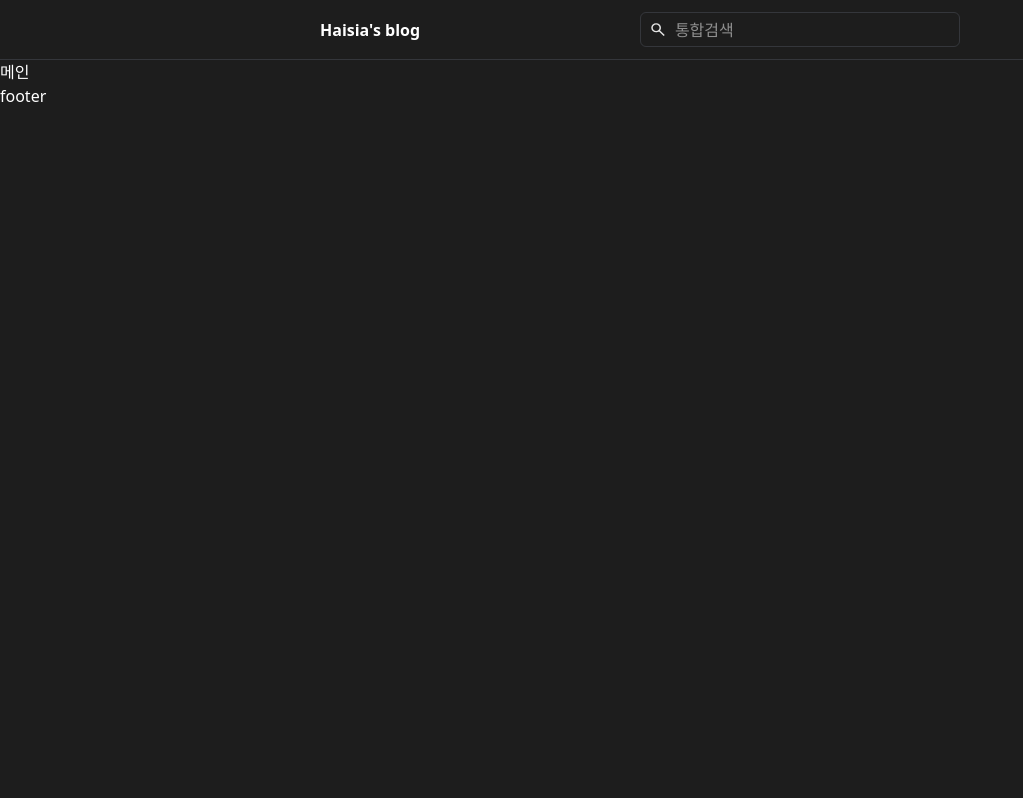
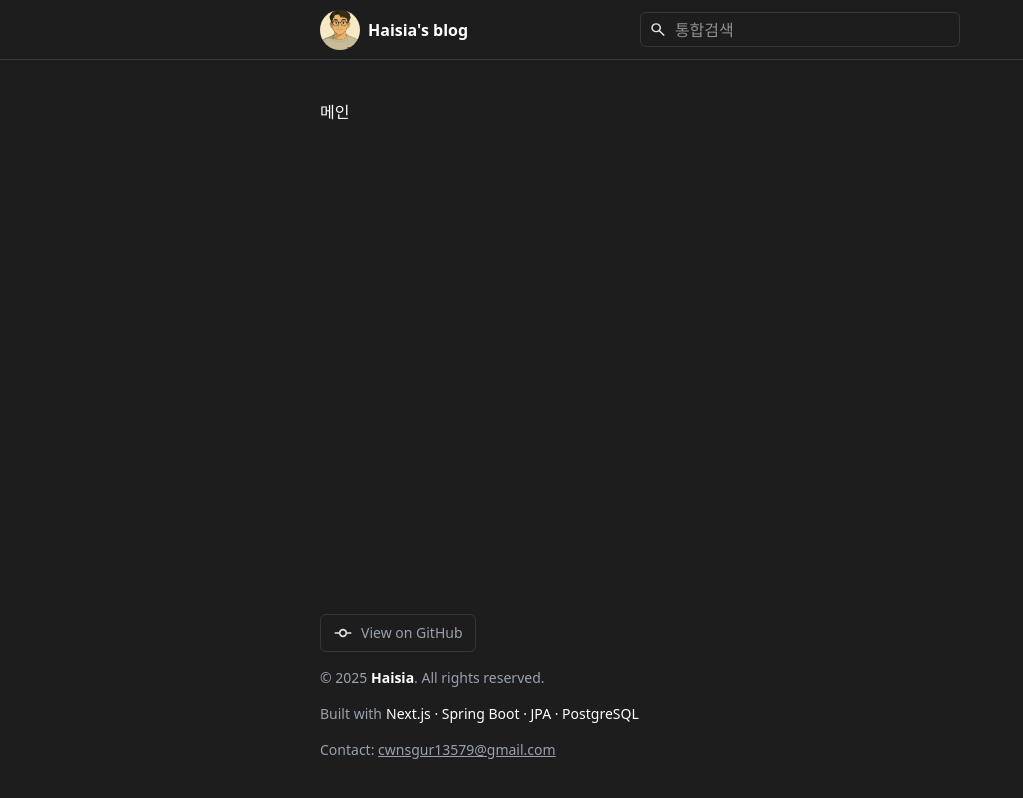
Before and after one commit to Haisia/project-blog-next, a Next.js app: page / in a window 1280 px wide. Shown: the whole page, without its empty margins (0-1023 px from the left). Built offline with nearby package versions, Linux system fonts and the light colour scheme.

Commit message:
신규: #2 루트 레이아웃 구현

```diff
--- a/src/app/layout.tsx
+++ b/src/app/layout.tsx
@@ -2,6 +2,8 @@ import type {Metadata} from "next";
 import "./globals.css";
 import SearchBar from "@/components/SearchBar";
 import Link from "next/link";
+import {ReactNode} from "react";
+import Image from "next/image";
 
 export const metadata: Metadata = {
   title: "Create Next App",
@@ -12,13 +14,13 @@ export default function RootLayout(
   {
     children,
   }: Readonly<{
-    children: React.ReactNode;
+    children: ReactNode;
   }>) {
   return (
     <html lang="en">
-      <body className={"bg-myblack text-white"}>
+      <body className={"bg-myblack text-white min-h-screen flex flex-col"}>
         <Header/>
-        <div>{children}</div>
+        <Main>{children}</Main>
         <Footer/>
       </body>
     </html>
@@ -26,21 +28,80 @@ export default function RootLayout(
 }
 
 const Header = () => {
-
   return (
     <header className="border-b border-gray-500/30 flex items-center py-3 px-80 justify-between h-15">
-      <div className="font-bold">
-        <Link href={"/"}>Haisia&#39;s blog</Link>
+      <div className="font-bold flex items-center gap-2">
+        <div className="relative w-10 h-10 rounded-full overflow-hidden">
+          <Image
+            src="/icons/myprofile_ghibli.png"
+            alt="MyProfile image"
+            className="object-cover"
+            fill
+          />
+        </div>
+        <Link href="/">Haisia&#39;s blog</Link>
       </div>
       <SearchBar/>
     </header>
   );
 };
 
-const Footer = () => {
+const Main = ({children}: { children: ReactNode }) => {
   return (
     <>
-      <footer>footer</footer>
+      <div className={"flex-1 p-80 py-10"}>
+        {children}
+      </div>
     </>
   )
 }
+
+const Footer = () => {
+  return (
+    <footer className="p-80 py-10 text-sm text-gray-400 space-y-4">
+      <ViewOnGitHub/>
+      <ProjectInfo/>
+    </footer>
+  );
+};
+
+const ViewOnGitHub = () => {
+  return (
+    <a
+      className="border border-gray-500/30 rounded-md inline-flex items-center gap-2 px-3 py-2 hover:border-white transition-colors"
+      href="https://github.com/Haisia/project-blog-next"
+      target="_blank"
+      rel="noopener noreferrer"
+    >
+      <div className="relative w-5 h-5">
+        <Image
+          src="/icons/commit.svg"
+          alt="View on GitHub"
+          fill
+          className="object-contain"
+        />
+      </div>
+      <span>View on GitHub</span>
+    </a>
+  );
+};
+
+const ProjectInfo = () => {
+  return (
+    <>
+      <div>
+        © 2025 <span className="text-white font-semibold">Haisia</span>. All rights reserved.
+      </div>
+      <div>
+        Built with
+        <span className="ml-1 text-white font-medium">
+          Next.js · Spring Boot · JPA · PostgreSQL
+        </span>
+      </div>
+      <div>
+        Contact: <a href="mailto:haisiaj.dev@gmail.com"
+                    className="underline hover:text-white">cwnsgur13579@gmail.com</a>
+      </div>
+    </>
+  )
+}
--- a/src/app/page.tsx
+++ b/src/app/page.tsx
@@ -1,7 +1,7 @@
 export default function Home() {
   return (
     <>
-      <div>
+      <div className={"bg-myblack"}>
         메인
       </div>
     </>
```
Also changed, not shown: public/icons/commit.svg (added), public/icons/myprofile_ghibli.png (added).
